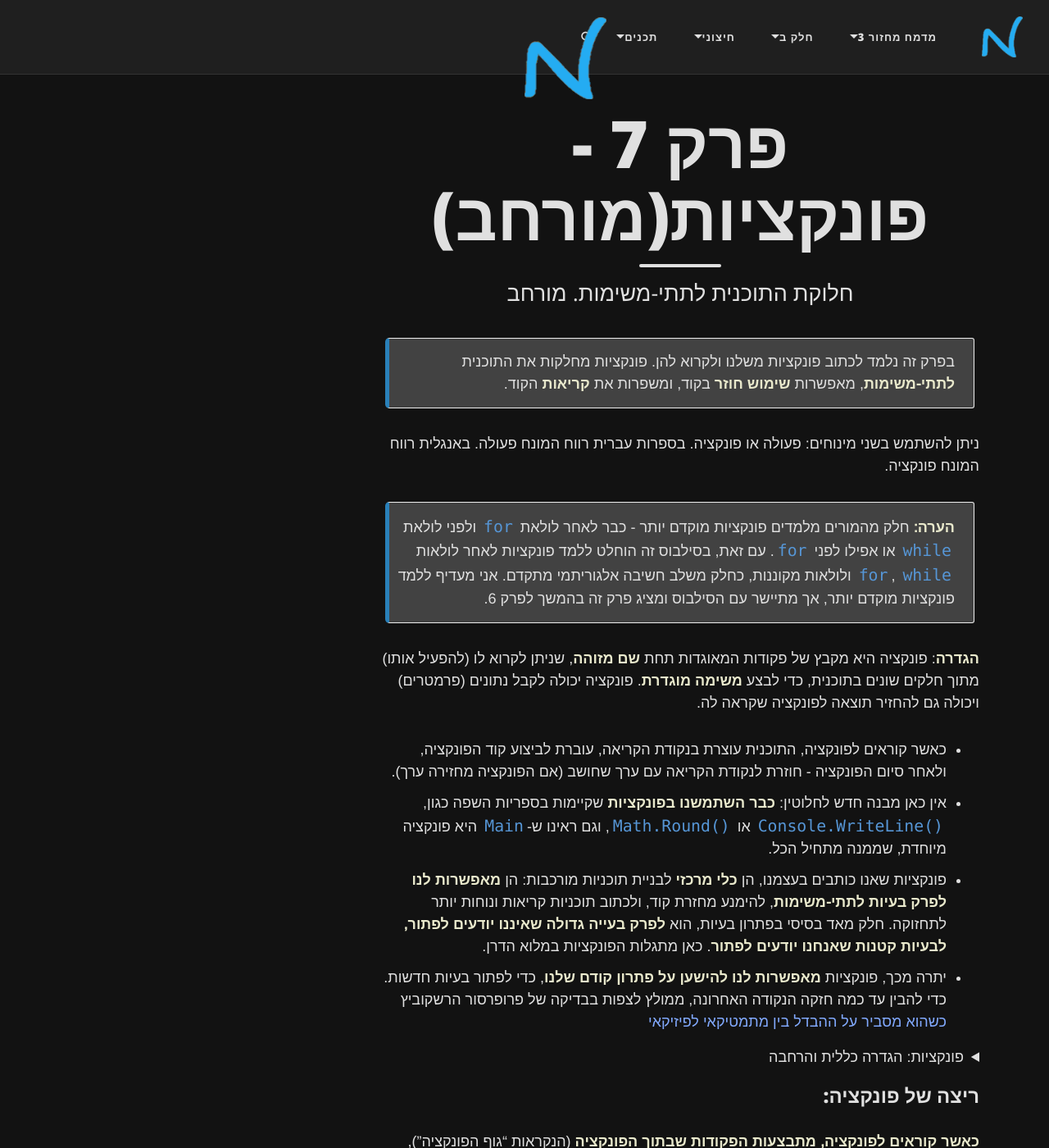
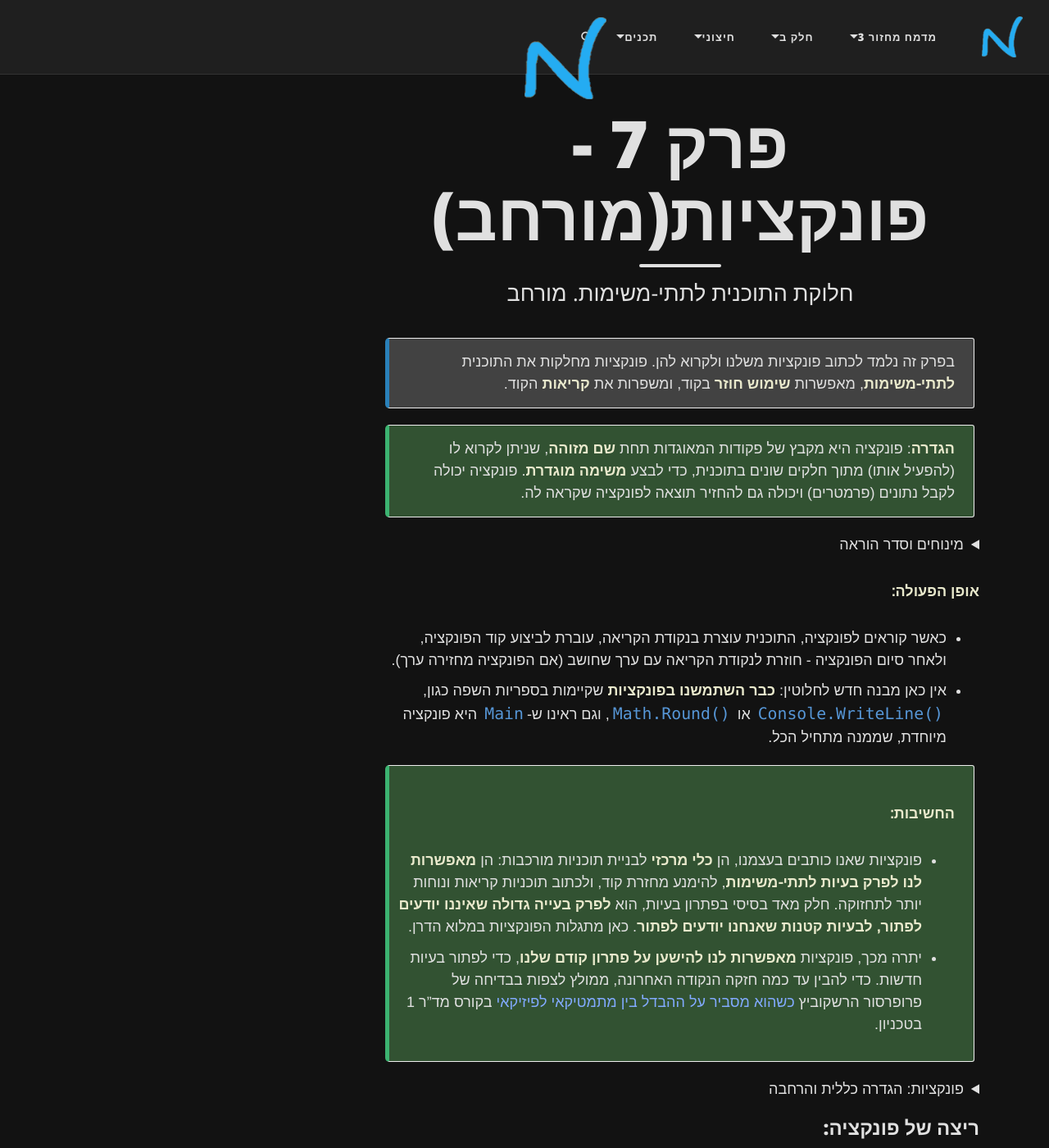
Before and after one commit to 3strategy/BeautifulYesodot, a Jekyll site: the page built from cs2/Chapter7Full.md, in a window 1280 px wide and 1400 px high. Shown: the whole window at 82% size. Built offline with Jekyll 4.4.1, drawn with Linux system fonts in a browser that asks for light colours; formulas are drawn with MathJax 3; comment, search, counter and statistics services are not loaded.

Commit message:
עוד צבע

```diff
--- a/cs2/Chapter7Full.md
+++ b/cs2/Chapter7Full.md
@@ -68,17 +68,28 @@ lang: he
 בפרק זה נלמד לכתוב פונקציות משלנו ולקרוא להן. פונקציות מחלקות את התוכנית **לתתי-משימות**, מאפשרות **שימוש חוזר** בקוד, ומשפרות את **קריאות** הקוד.
 {: .box-note}
 
+**הגדרה**: פונקציה היא מקבץ של פקודות המאוגדות תחת **שם מזוהה**, שניתן לקרוא לו (להפעיל אותו) מתוך חלקים שונים בתוכנית, כדי לבצע **משימה מוגדרת**. פונקציה יכולה לקבל נתונים (פרמטרים) ויכולה גם להחזיר תוצאה לפונקציה שקראה לה.
+{: .box-success}
+
+<details markdown="1"><summary>מינוחים וסדר הוראה</summary>
+
 ניתן להשתמש בשני מינוחים: פעולה או פונקציה. בספרות עברית רווח המונח פעולה. באנגלית רווח המונח פונקציה.
 
 {: .box-note}
 **הערה:** חלק מהמורים מלמדים פונקציות מוקדם יותר - כבר לאחר לולאת `for` ולפני לולאת `while` או אפילו לפני `for`. עם זאת, בסילבוס זה הוחלט ללמד פונקציות לאחר לולאות `for`, `while` ולולאות מקוננות, כחלק משלב חשיבה אלגוריתמי מתקדם. אני מעדיף ללמד פונקציות מוקדם יותר, אך מתיישר עם הסילבוס ומציג פרק זה בהמשך לפרק 6.
 
-**הגדרה**: פונקציה היא מקבץ של פקודות המאוגדות תחת **שם מזוהה**, שניתן לקרוא לו (להפעיל אותו) מתוך חלקים שונים בתוכנית, כדי לבצע **משימה מוגדרת**. פונקציה יכולה לקבל נתונים (פרמטרים) ויכולה גם להחזיר תוצאה לפונקציה שקראה לה.
+</details>
+
+**אופן הפעולה:**
 - כאשר קוראים לפונקציה, התוכנית עוצרת בנקודת הקריאה, עוברת לביצוע קוד הפונקציה, ולאחר סיום הפונקציה - חוזרת לנקודת הקריאה עם ערך שחושב (אם הפונקציה מחזירה ערך).
 - אין כאן מבנה חדש לחלוטין: **כבר השתמשנו בפונקציות** שקיימות בספריות השפה כגון, `()Console.WriteLine` או `()Math.Round`, וגם ראינו ש-`Main` היא פונקציה מיוחדת, שממנה מתחיל הכל.
+
+<div markdown="1" class="box-success">
+
+**החשיבות:**
 - פונקציות שאנו כותבים בעצמנו, הן **כלי מרכזי** לבניית תוכניות מורכבות: הן **מאפשרות לנו לפרק בעיות לתתי-משימות**, להימנע מחזרת קוד, ולכתוב תוכניות קריאות ונוחות יותר לתחזוקה. חלק מאד בסיסי בפתרון בעיות, הוא **לפרק בעייה גדולה שאיננו יודעים לפתור, לבעיות קטנות שאנחנו יודעים לפתור**. כאן מתגלות הפונקציות במלוא הדרן.
-- יתרה מכך, פונקציות **מאפשרות לנו להישען על פתרון קודם שלנו**, כדי לפתור בעיות חדשות. כדי להבין עד כמה חזקה הנקודה האחרונה, ממולץ לצפות בבדיקה של פרופרסור הרשקוביץ [כשהוא מסביר על ההבדל בין מתמטיקאי לפיזיקאי](https://youtu.be/P5nstHk0aaY?t=1646)
-
+- יתרה מכך, פונקציות **מאפשרות לנו להישען על פתרון קודם שלנו**, כדי לפתור בעיות חדשות. כדי להבין עד כמה חזקה הנקודה האחרונה, ממולץ לצפות בבדיחה של פרופרסור הרשקוביץ [כשהוא מסביר על ההבדל בין מתמטיקאי לפיזיקאי](https://youtu.be/P5nstHk0aaY?t=1646) בקורס מד"ר 1 בטכניון.
+</div>
 
 
 <details markdown="1"><summary>פונקציות: הגדרה כללית והרחבה</summary>
```
